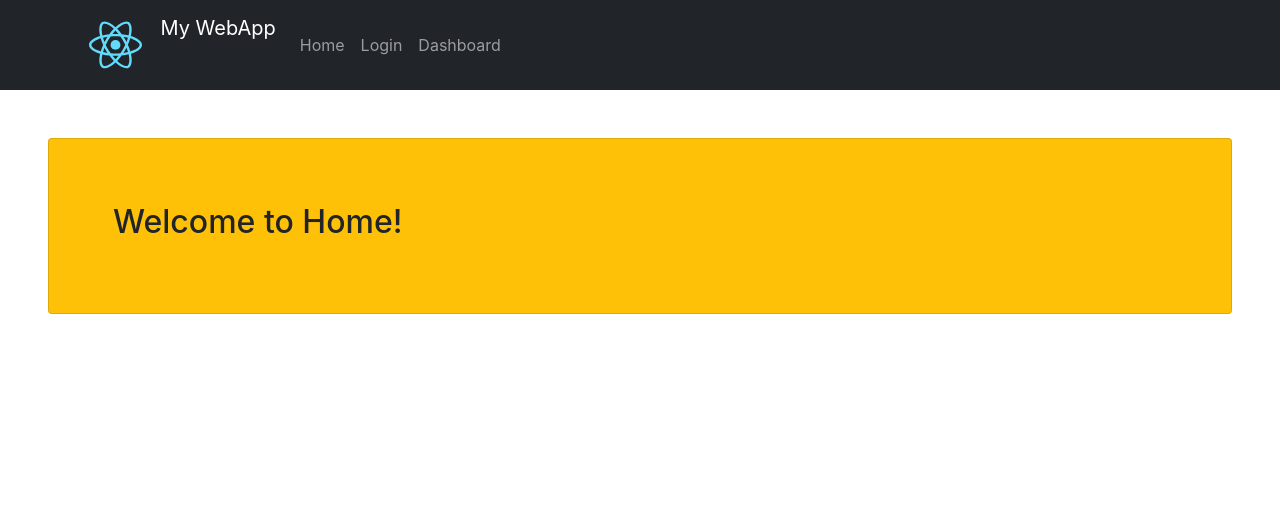
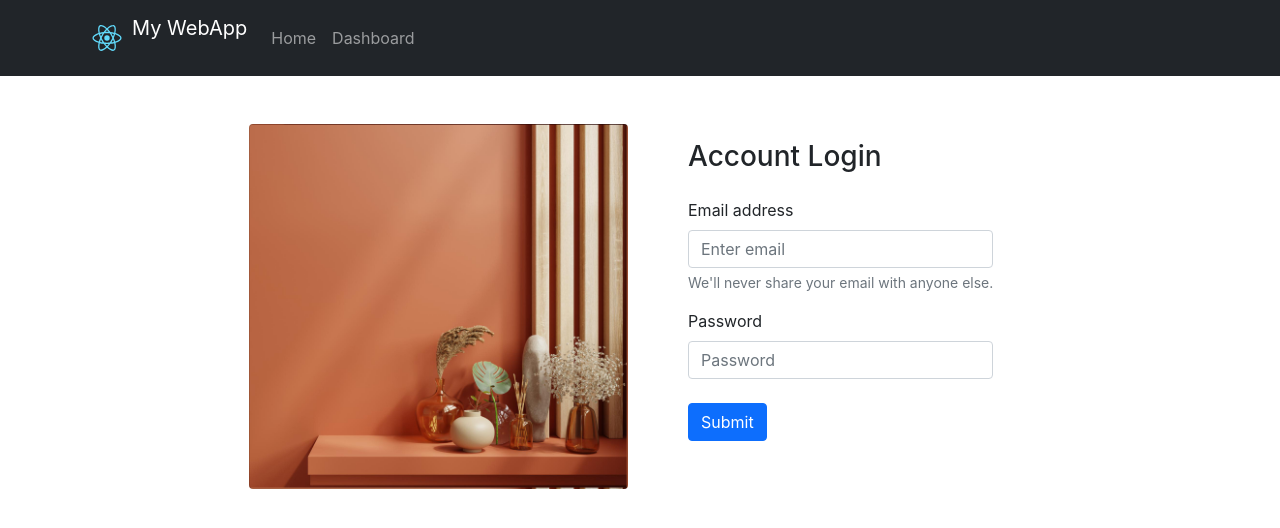
Before and after one commit to farzanaLanana/my-webapp, a React (Create React App) app: page / in a window 1280 px wide. Shown: the top 528 px of the page. Built offline with nearby package versions, Linux system fonts and the light colour scheme.

Commit message:
product listing, homepage, login layout

```diff
--- a/src/App.css
+++ b/src/App.css
@@ -1,8 +1,48 @@
 .App-logo {
-  height: 8vmin;
+  /* height: 8vmin; */
   pointer-events: none;
 }
 
 .bg-yellow {
   background-color: #ffc107;
 }
+
+.product-img {
+  width: 100%;
+  height: 15vw;
+  object-fit: contain;
+}
+
+.btn-card {
+  bottom: 0px;
+  position: absolute;
+}
+
+.bg-home-card{
+  background-image: url('./images/photo-001.jpg');
+  background-size: cover;
+  background-position: bottom right;
+}
+
+.loader {
+  left: 50%;
+}
+
+@media only screen and (max-width: 768px) {
+  .bg-home-card{
+    height: 200px;
+  }
+
+  .pt-md-2{
+    padding-top: 0.5rem!important;
+  }
+
+  .pt-md-3{
+    padding-top: 1rem!important;
+  }
+
+  .pt-md-5{
+    padding-top: 3rem!important;
+  }
+
+}
--- a/src/App.js
+++ b/src/App.js
@@ -5,6 +5,7 @@ import Header from './views/components/header/Header';
 import Dashboard from './views/pages/Dashboard';
 import Login from './views/pages/Login';
 import Home from './views/pages/Home';
+import Products from './views/pages/Products';
 import './App.css';
 import 'bootstrap/dist/css/bootstrap.min.css';
 
@@ -16,8 +17,8 @@ class App extends Component {
           <Header />
           <Routes>
             <Route exact path='/' exact element={<Home />} />
-            <Route path='/login' element={<Login />} />
             <Route path='/dashboard' element={<Dashboard />} />
+            <Route path='/products' element={<Products />} />
           </Routes>
         </div>
       </BrowserRouter>
--- a/src/views/components/header/Header.js
+++ b/src/views/components/header/Header.js
@@ -8,17 +8,20 @@ import logo from '../../../logo.svg';
 class Header extends Component {
   render() {
     return (
-      <Navbar bg="dark" variant="dark">
+      <Navbar collapseOnSelect expand="lg" sticky="top" bg="dark" variant="dark">
         <Container>
-          <Navbar.Brand href="#home">
-          <img src={logo} className="App-logo d-inline-block align-top" alt="logo" />
+          <Navbar.Brand href="/">
+          <img src={logo} className="App-logo d-inline-block align-top" alt="logo" width="50"
+        height="50" />
           My WebApp
           </Navbar.Brand>
-          <Nav className="me-auto">
-            <Nav.Link to={"/"} href="/">Home</Nav.Link>
-            <Nav.Link to={"/login"} href="/login">Login</Nav.Link>
-            <Nav.Link to={"/dashboard"} href="/dashboard">Dashboard</Nav.Link>
-          </Nav>
+          <Navbar.Toggle aria-controls="responsive-navbar-nav" />
+          <Navbar.Collapse id="responsive-navbar-nav">
+            <Nav className="me-auto">
+              <Nav.Link to={"/"} href="/">Home</Nav.Link>
+              <Nav.Link to={"/dashboard"} href="/dashboard">Dashboard</Nav.Link>
+            </Nav>
+          </Navbar.Collapse>
         </Container>
       </Navbar>
     );
--- a/src/views/pages/Home.js
+++ b/src/views/pages/Home.js
@@ -1,9 +1,10 @@
 import React, { Component } from 'react';
 import { Navbar, Container } from 'react-bootstrap';
-import { Button, Row, Col, Card } from 'react-bootstrap';
+import { Button, Row, Col, Card, Form } from 'react-bootstrap';
 import Header from '../components/header/Header';
 import Login from './Login';
 import Dashboard from './Dashboard';
+import Image from 'react-bootstrap/Image'
 import 'bootstrap/dist/css/bootstrap.min.css';
 import '../../App.css';
 import logo from '../../logo.svg';
@@ -11,15 +12,35 @@ import logo from '../../logo.svg';
 class Home extends Component {
   render() {
     return (
-      <Row className="mx-0">
-        <Col className="p-5">
-        <Card className="p-5 bg-yellow">
-          <Card.Body>
-            <h2>Welcome to Home! </h2>
-          </Card.Body>
-        </Card>
-        </Col>
-      </Row>
+      <React.Fragment>
+        <Row className="justify-content-md-center p-5">
+          <Col md={6} lg={4} className="d-flex align-items-stretch">
+          <Card className="bg-yellow w-100 bg-home-card">
+            <Card.Body></Card.Body>
+          </Card>
+          </Col>
+          <Col md={6} lg={4} className="px-lg-5 pb-5 px-md-2 d-flex align-items-stretch">
+            <Form>
+            <h3 className="pt-md-3">Account Login</h3>
+              <Form.Group className="mb-3 pt-3" controlId="formBasicEmail">
+                <Form.Label>Email address</Form.Label>
+                <Form.Control type="email" placeholder="Enter email" />
+                <Form.Text className="text-muted">
+                  We'll never share your email with anyone else.
+                </Form.Text>
+              </Form.Group>
+
+              <Form.Group className="mb-3 pb-2" controlId="formBasicPassword">
+                <Form.Label>Password</Form.Label>
+                <Form.Control type="password" placeholder="Password" />
+              </Form.Group>
+              <Button variant="primary" type="submit">
+                Submit
+              </Button>
+            </Form>
+          </Col>
+        </Row>
+      </React.Fragment>
     );
   }
 }
--- /dev/null
+++ b/src/views/pages/Products.js
@@ -0,0 +1,48 @@
+import React, { Component } from 'react';
+import { Navbar, Container } from 'react-bootstrap';
+import { Button, Row, Col, Card, Form } from 'react-bootstrap';
+import Header from '../components/header/Header';
+import Login from './Login';
+import Dashboard from './Dashboard';
+import Image from 'react-bootstrap/Image'
+import 'bootstrap/dist/css/bootstrap.min.css';
+import '../../App.css';
+import logo from '../../logo.svg';
+
+class Products extends Component {
+  render() {
+    return (
+      <React.Fragment>
+        <Row className="justify-content-md-center p-5">
+          <Col md={6} lg={4} className="d-flex align-items-stretch">
+          <Card className="bg-yellow w-100 bg-home-card">
+            <Card.Body></Card.Body>
+          </Card>
+          </Col>
+          <Col md={6} lg={4} className="px-lg-5 pb-5 px-md-2 d-flex align-items-stretch">
+            <Form>
+            <h3 className="pt-md-3">Account Login</h3>
+              <Form.Group className="mb-3 pt-3" controlId="formBasicEmail">
+                <Form.Label>Email address</Form.Label>
+                <Form.Control type="email" placeholder="Enter email" />
+                <Form.Text className="text-muted">
+                  We'll never share your email with anyone else.
+                </Form.Text>
+              </Form.Group>
+
+              <Form.Group className="mb-3 pb-2" controlId="formBasicPassword">
+                <Form.Label>Password</Form.Label>
+                <Form.Control type="password" placeholder="Password" />
+              </Form.Group>
+              <Button variant="primary" type="submit">
+                Submit
+              </Button>
+            </Form>
+          </Col>
+        </Row>
+      </React.Fragment>
+    );
+  }
+}
+
+export default Products;
```
Also changed, not shown: src/images/photo-001.jpg (added).
